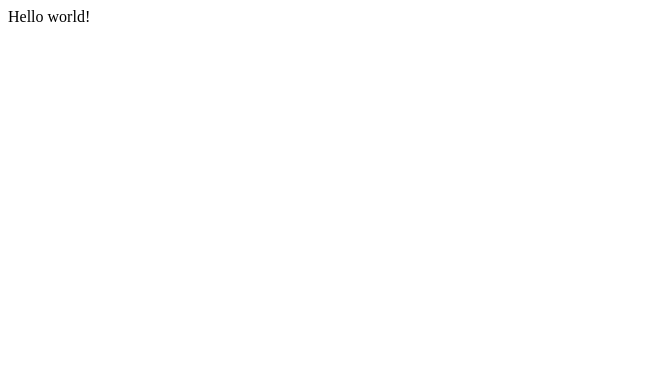
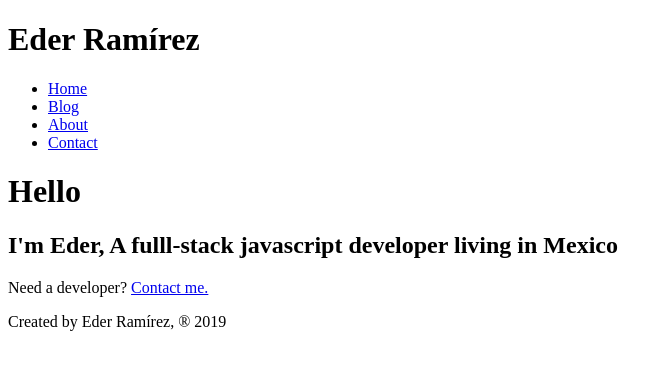
Before and after one commit to Eder87rh/gatsby-bootcamp, a Gatsby site: page / in a window 1280 px wide. Shown: the whole page, without its empty margins (0-672 px from the left). Built offline with nearby package versions, Linux system fonts and the light colour scheme; Gatsby itself is replaced by a stand-in of ours.

Commit message:
Finishing Layout

```diff
--- /dev/null
+++ b/src/components/footer.js
@@ -0,0 +1,11 @@
+import React from 'react';
+
+const Footer = () => {
+  return (
+    <footer>
+      <p>Created by Eder Ramírez, ® 2019</p>
+    </footer>
+  )
+};
+
+export default Footer;
--- /dev/null
+++ b/src/components/header.js
@@ -0,0 +1,20 @@
+import React from 'react';
+import { Link } from 'gatsby';
+
+const Header = () => {
+  return (
+    <header>
+      <h1>Eder Ramírez</h1>
+      <nav>
+        <ul>
+          <li><Link to="/">Home</Link></li>
+          <li><Link to="/blog">Blog</Link></li>
+          <li><Link to="/about">About</Link></li>
+          <li><Link to="/contact">Contact</Link></li>
+        </ul>
+      </nav>
+    </header>
+  )
+};
+
+export default Header;
--- /dev/null
+++ b/src/components/layout.js
@@ -0,0 +1,15 @@
+import React from 'react';
+import Header from '../components/header';
+import Footer from '../components/footer';
+
+const Layout = (props) => {
+  return (
+    <div>
+      <Header/>
+      { props.children }
+      <Footer/>
+    </div>
+  )
+};
+
+export default Layout;
--- /dev/null
+++ b/src/pages/about.js
@@ -0,0 +1,19 @@
+import React from 'react';
+import { Link } from 'gatsby';
+import Layout from '../components/layout';
+
+const AboutPage = () => {
+  return (
+    <div>
+      <Layout>
+        <h1>About</h1>
+        <p>I am a full stack javascript developer with more than 8 years of experience</p>
+        <p>
+        <Link href="/contact">Want to work me? reach out.</Link>
+        </p>
+      </Layout>
+    </div>
+  )
+};
+
+export default AboutPage;
--- a/src/pages/index.js
+++ b/src/pages/index.js
@@ -1,3 +1,16 @@
-import React from "react"
+import React from "react";
+import { Link } from 'gatsby';
 
-export default () => <div>Hello world!</div>
+import Layout from '../components/layout';
+
+const IndexPage = () => {
+  return (
+    <Layout>
+      <h1>Hello</h1>
+      <h2>I'm Eder, A fulll-stack javascript developer living in Mexico</h2>
+      <p>Need a developer? <Link to="/contact">Contact me.</Link></p>
+    </Layout>
+  );
+};
+
+export default IndexPage;
```
Also changed, not shown: src/pages/blog.js (added, +15 -0 lines), src/pages/contact.js (added, +15 -0 lines).
